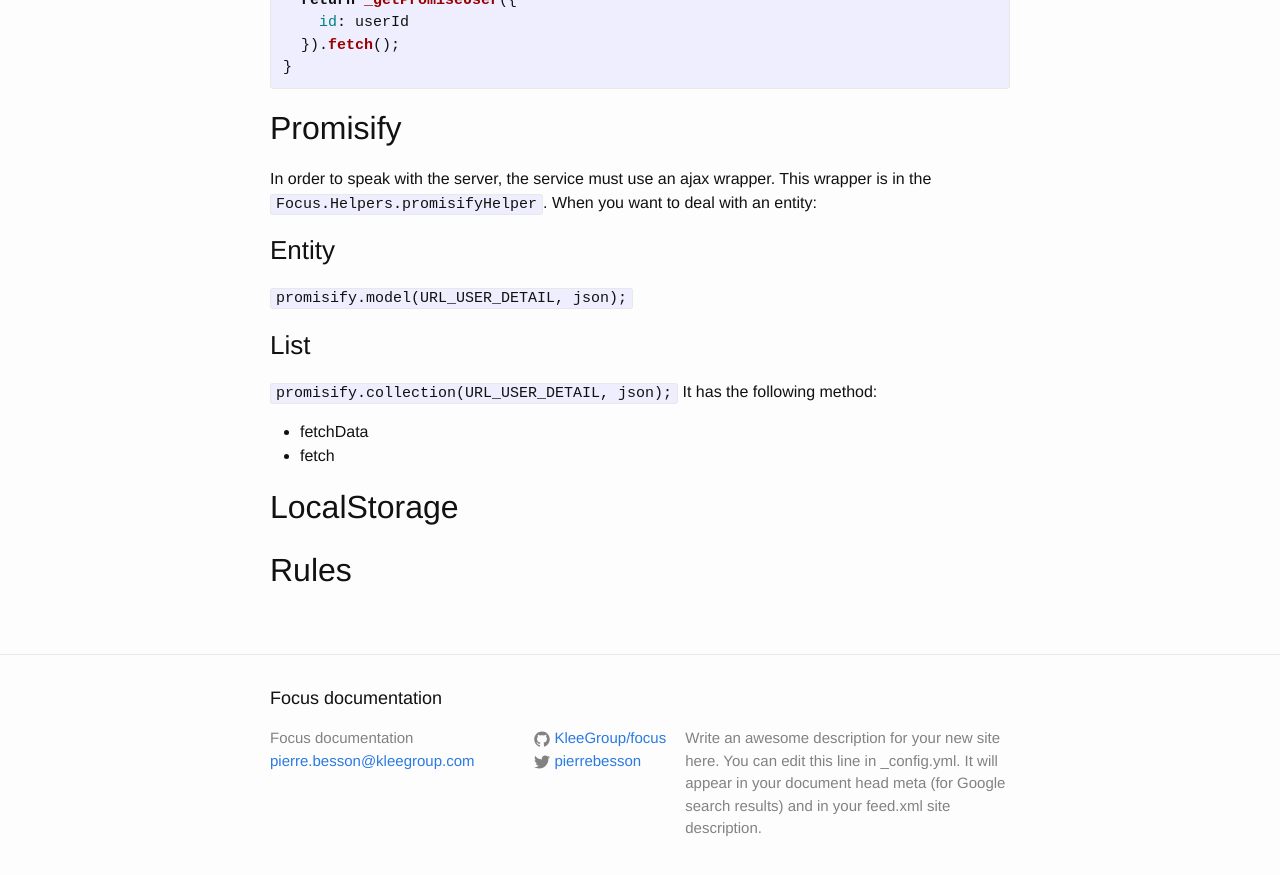
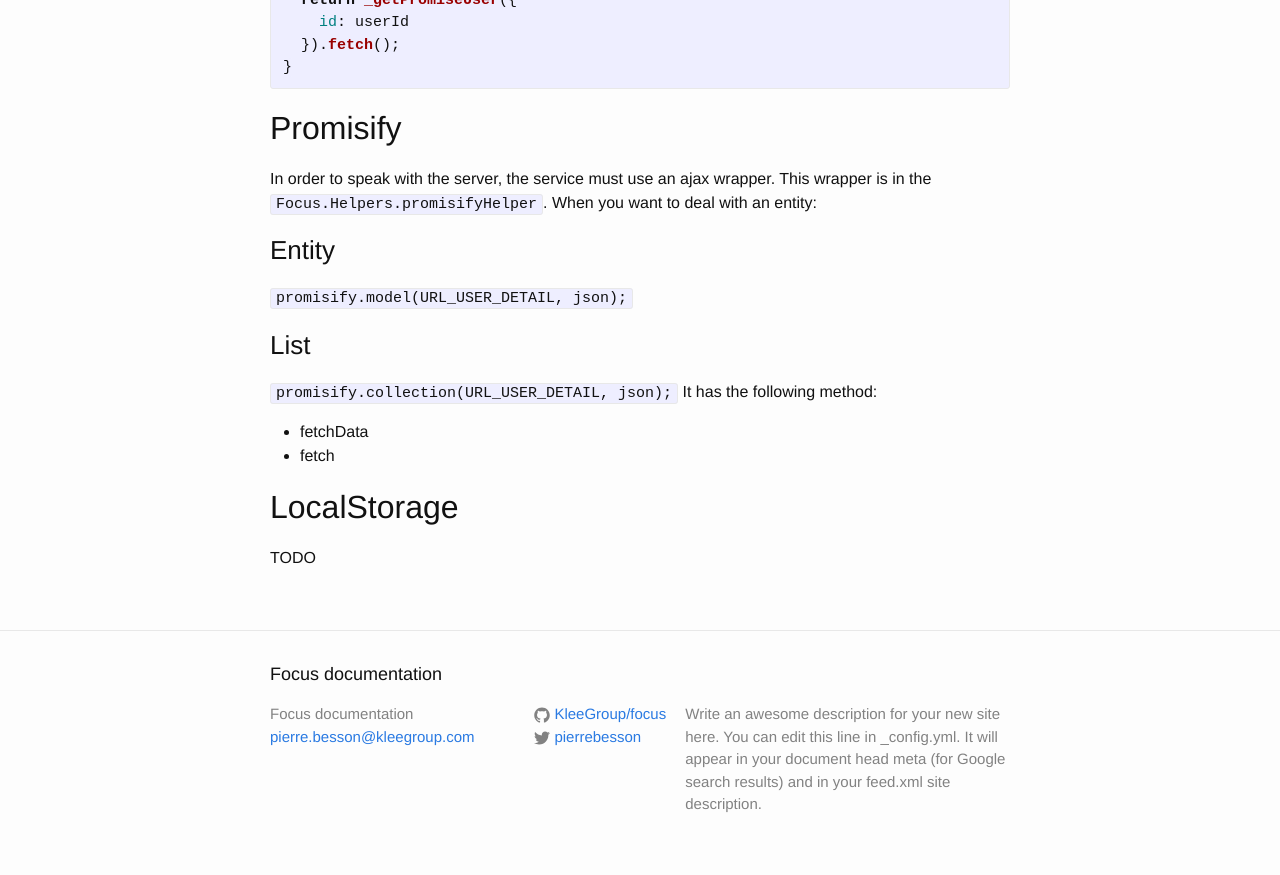
Before and after one commit to klee-contrib/focus-docs, a Jekyll site: the page built from _posts/2014-01-12-service.md, in a window 1280 px wide and 900 px high, scrolled down 1181 px. Shown: the top 875 px of the window. Built offline with Jekyll 4.4.1, drawn with Linux system fonts in a browser that asks for light colours.

Commit message:
Update the service doc.

```diff
--- a/_posts/2014-01-12-service.md
+++ b/_posts/2014-01-12-service.md
@@ -48,4 +48,4 @@ It has the following method:
 
 ## LocalStorage
 
-## Rules
+TODO
```
